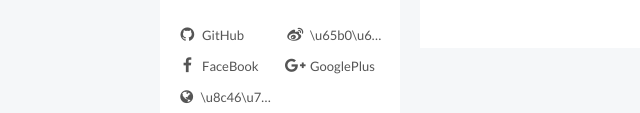
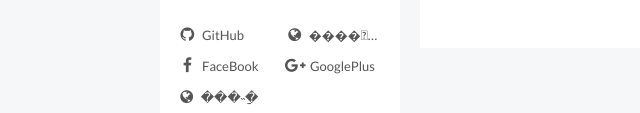
Before and after one commit to enusune/enusune.github.io, a plain HTML site: page 2017/05/14/我的爱可/index.html in a window 1280 px wide. Both pictures are taken after a click on the item "站点概览". Shown: the part 687-800 px from the top of the page, 0-640 px from the left. Drawn offline with Linux system fonts and the light colour scheme.

Commit message:
Site updated: 2017-07-13 22:03:15

```diff
--- a/2017/05/14/我的爱可/index.html
+++ b/2017/05/14/我的爱可/index.html
@@ -518,11 +518,11 @@
               </span>
 
               <span class="links-of-author-item">
-                <a href="https://enusune.github.io" target="_blank" title="\u65b0\u6d6a\u5fae\u535a">
+                <a href="https://enusune.github.io" target="_blank" title="����΢��">
 
-                    <i class="fa fa-fw fa-weibo"></i>
+                    <i class="fa fa-fw fa-globe"></i>
 
-                  \u65b0\u6d6a\u5fae\u535a
+                  ����΢��
                 </a>
               </span>
 
@@ -545,11 +545,11 @@
               </span>
 
               <span class="links-of-author-item">
-                <a href="https://enusune.github.io" target="_blank" title="\u8c46\u74e3">
+                <a href="https://enusune.github.io" target="_blank" title="���˵�ַ">
 
                     <i class="fa fa-fw fa-globe"></i>
 
-                  \u8c46\u74e3
+                  ���˵�ַ
                 </a>
               </span>
 
```
Also changed, not shown: 2017/05/16/IE中TerraExplorer控件遮盖页面元素的问题/index.html (+5 -5 lines), 2017/07/09/hello-world/index.html (+5 -5 lines), archives/2017/05/index.html (+5 -5 lines), archives/2017/07/index.html (+5 -5 lines), archives/2017/index.html (+5 -5 lines), archives/index.html (+5 -5 lines), categories/skyline/index.html (+5 -5 lines), index.html (+5 -5 lines), tags/Terraexplorer/index.html (+5 -5 lines), tags/index.html (+5 -5 lines), tags/skyline/index.html (+5 -5 lines), tags/科科/index.html (+5 -5 lines).
